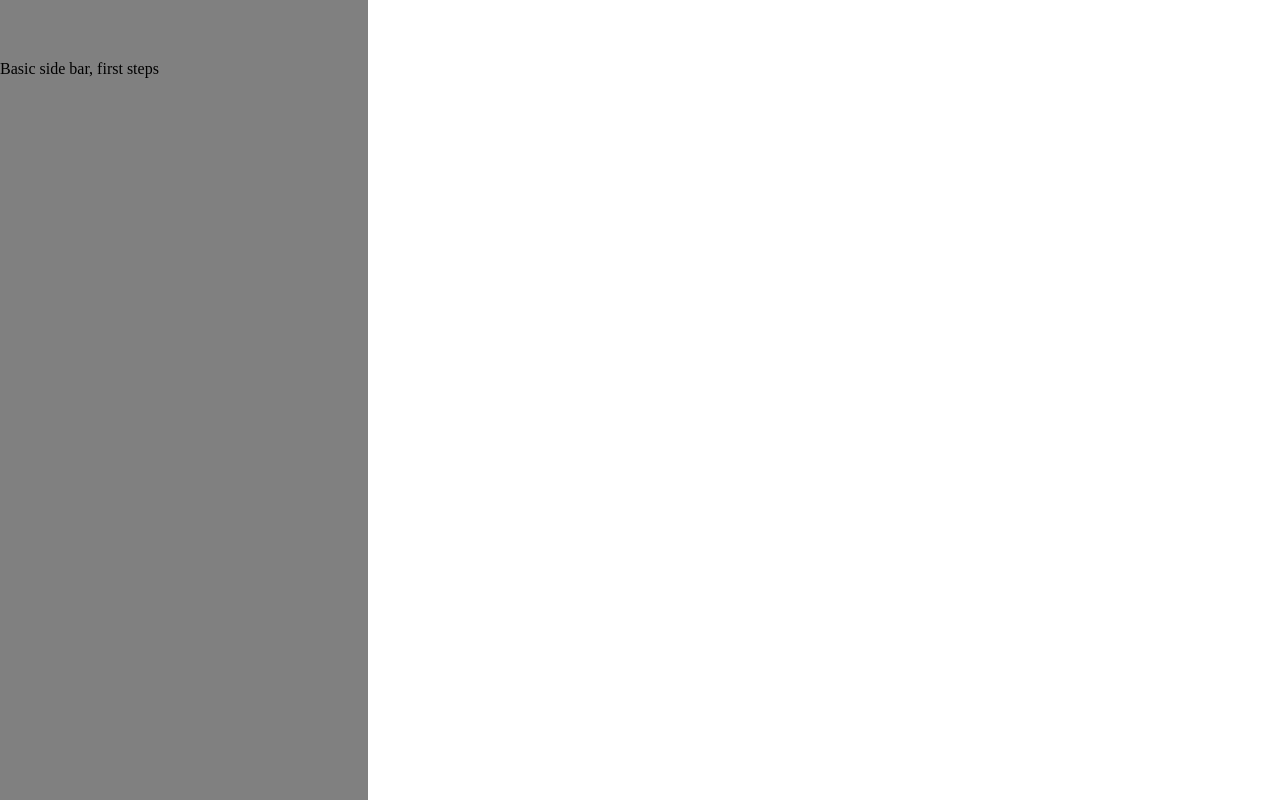
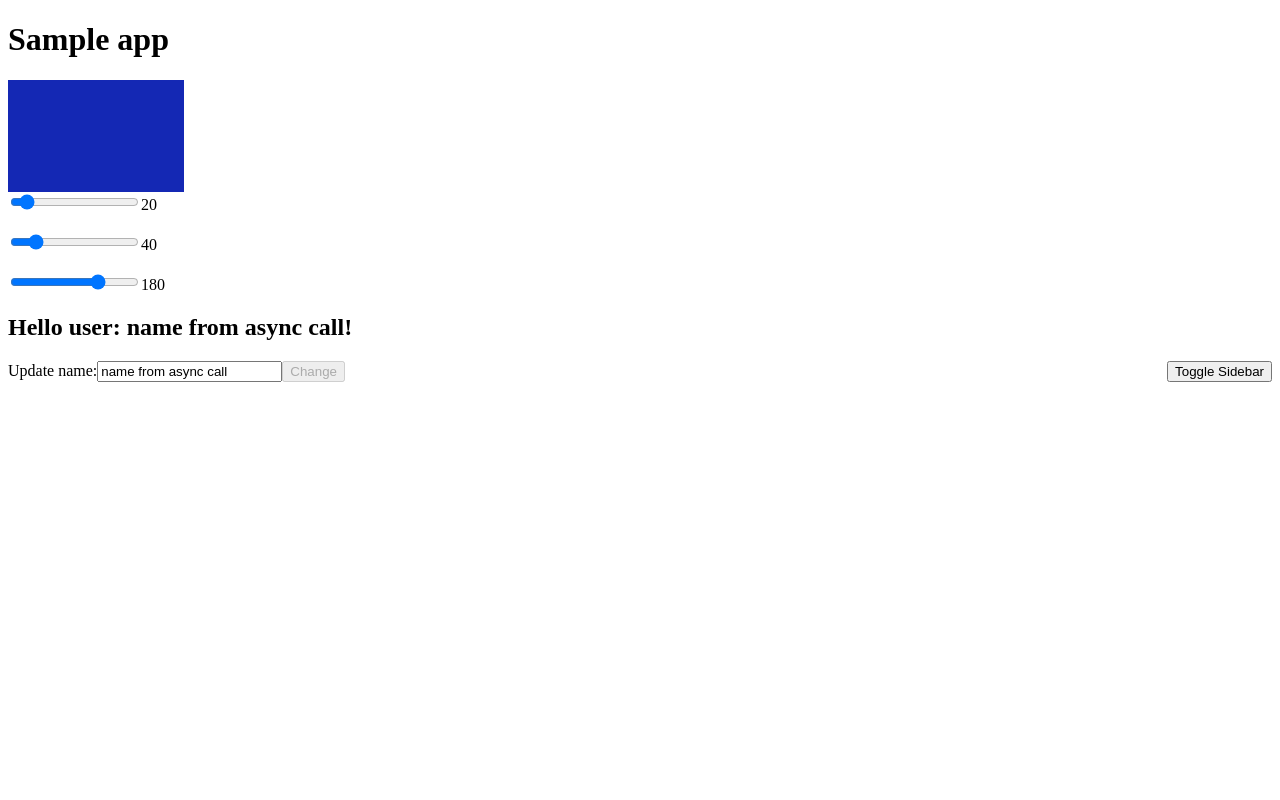
Before and after one commit to minhkhiemm/typescript-react, a React app: page / in a window 1280 px wide. Built offline with nearby package versions, Linux system fonts and the light colour scheme.

Commit message:
toggle sidebar

```diff
--- a/src/app.tsx
+++ b/src/app.tsx
@@ -6,6 +6,7 @@ export const App = () => {
     const [name, setName] = React.useState('defaultUserName');
     const [editingName, setEditingName] = React.useState("defaultUserName");
     const [color, setColor] = React.useState<Color>({ red: 20, green: 40, blue: 180 })
+    const [isVisible, setVisible] = React.useState(false);
 
     const loadUsername = () => {
         setTimeout(() => {
@@ -23,11 +24,16 @@ export const App = () => {
     }
     return (
         <>
-            <SidebarComponent isVisible={true} />
+            <SidebarComponent isVisible={isVisible} />
             <ColorBrowser color={color} />
             <ColorPicker color={color} onColorUpdated={setColor} />
             <HelloComponent userName={name} />
             <NameEditComponent initialUserName={name} onNameUpdated={setUsernameState} editingName={editingName} onEditingNameUpdated={setEditingName} disabled={editingName === '' || editingName === name} />
+            <div style={{ float: 'right' }}>
+                <button onClick={() => setVisible(!isVisible)}>
+                    Toggle Sidebar
+                </button>
+            </div>
         </>
     )
 }
```
